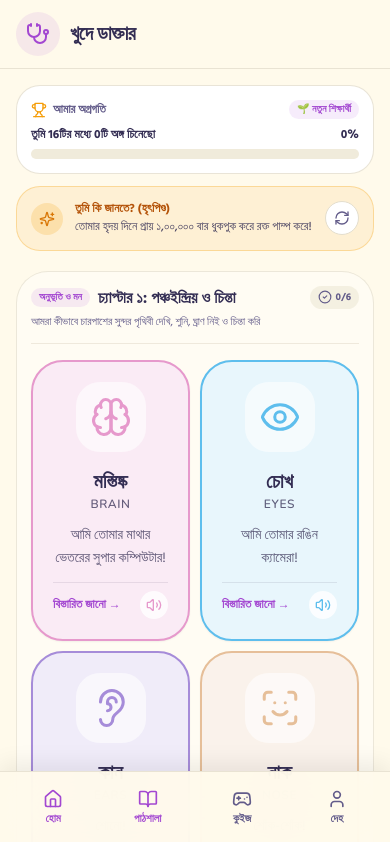
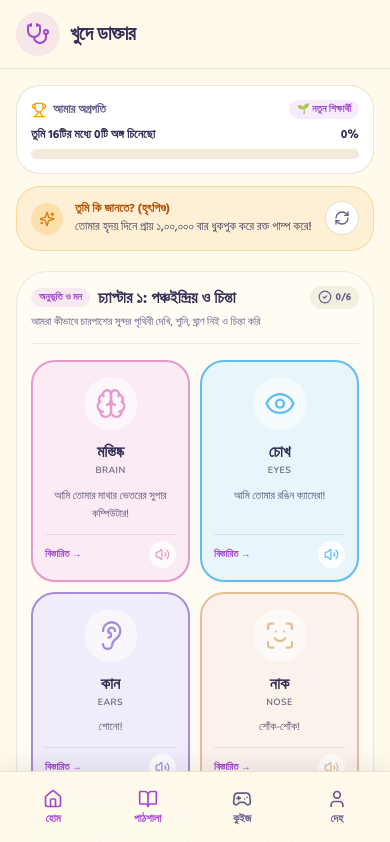
Before and after one commit to tomahmed420/KhudeDoctor-, a React (Vite) app: page / in a window 390 px wide. Shown: the top 842 px of the page. Built offline with nearby package versions, Linux system fonts and the light colour scheme; the HTML template or start-up script is replaced by a standard one.

Commit message:
feat: optimize organ cards for mobile two-column layout

```diff
--- a/src/components/wonders/OrganCard.tsx
+++ b/src/components/wonders/OrganCard.tsx
@@ -44,46 +44,47 @@ export const OrganCard = ({ organ, onClick, isExplored = false }: OrganCardProps
 
   return (
     <motion.div
-      whileHover={{ scale: 1.03, y: -4 }}
-      whileTap={{ scale: 0.98 }}
+      whileHover={{ scale: 1.02, y: -3 }}
+      whileTap={{ scale: 0.97 }}
       initial={{ opacity: 0, y: 15 }}
       animate={{ opacity: 1, y: 0 }}
       transition={{ type: "spring", stiffness: 300, damping: 20 }}
       onClick={onClick}
       className={`
         ${colors.bg} ${colors.border}
-        relative cursor-pointer rounded-3xl border-2 border-solid p-5 sm:p-6
-        shadow-sm hover:shadow-md transition-shadow duration-300
-        flex flex-col items-center text-center gap-3
+        relative cursor-pointer rounded-2xl sm:rounded-3xl border-2 border-solid
+        p-3 sm:p-6 shadow-sm hover:shadow-md transition-shadow duration-300
+        flex flex-col items-center text-center gap-2.5 sm:gap-3 min-h-[190px] sm:min-h-0
       `}
     >
-      {/* Exploration Status Badge */}
       {isExplored && (
-        <div className="absolute top-3 left-3 flex items-center gap-1 bg-emerald-100 text-emerald-800 text-[11px] font-bangla font-bold px-2 py-0.5 rounded-full shadow-xs">
-          <CheckCircle2 size={12} className="text-emerald-600" />
-          <span>শেখা হয়েছে</span>
+        <div className="absolute top-2 left-2 flex items-center gap-1 bg-emerald-100 text-emerald-800 text-[9px] sm:text-[11px] font-bangla font-bold px-1.5 sm:px-2 py-0.5 rounded-full shadow-xs">
+          <CheckCircle2 size={11} className="text-emerald-600" />
+          <span className="hidden sm:inline">শেখা হয়েছে</span>
+          <span className="sm:hidden">✓</span>
         </div>
       )}
 
       <motion.div
-        animate={{ y: [0, -4, 0] }}
-        transition={{ repeat: Infinity, duration: 2.4, ease: "easeInOut" }}
-        className={`${colors.icon} p-3.5 sm:p-4 rounded-2xl bg-card/60 shadow-xs mt-1`}
+        animate={{ y: [0, -3, 0] }}
+        transition={{ repeat: Infinity, duration: 2.8, ease: "easeInOut" }}
+        className={`${colors.icon} p-2.5 sm:p-4 rounded-2xl bg-card/60 shadow-xs mt-1`}
       >
-        <IconComponent size={42} strokeWidth={1.75} />
+        <IconComponent size={32} className="sm:hidden" strokeWidth={1.75} />
+        <IconComponent size={42} className="hidden sm:block" strokeWidth={1.75} />
       </motion.div>
 
       <div>
-        <h3 className="font-bangla font-bold text-xl sm:text-2xl text-foreground">{organ.name}</h3>
-        <p className="text-xs sm:text-sm text-foreground/75 font-nunito font-semibold uppercase tracking-wider">{organ.nameBn}</p>
+        <h3 className="font-bangla font-bold text-base sm:text-2xl text-foreground">{organ.name}</h3>
+        <p className="text-[9px] sm:text-sm text-foreground/75 font-nunito font-semibold uppercase tracking-wider">{organ.nameBn}</p>
       </div>
 
-      <p className="text-sm text-foreground/80 line-clamp-2 font-bangla leading-relaxed">
-        {organ.simpleFunction.split('!')[0]}!
+      <p className="text-[11px] sm:text-sm text-foreground/80 line-clamp-2 font-bangla leading-relaxed">
+        {organ.simpleFunction.split("!")[0]}!
       </p>
 
-      <div className="w-full pt-2 mt-auto flex items-center justify-between border-t border-foreground/10 text-xs font-bangla font-semibold text-primary">
-        <span>বিস্তারিত জানো →</span>
+      <div className="w-full pt-1.5 sm:pt-2 mt-auto flex items-center justify-between border-t border-foreground/10 text-[10px] sm:text-xs font-bangla font-semibold text-primary">
+        <span>বিস্তারিত →</span>
         {isSupported && (
           <motion.button
             whileHover={{ scale: 1.1 }}
@@ -91,13 +92,9 @@ export const OrganCard = ({ organ, onClick, isExplored = false }: OrganCardProps
             onClick={handleSpeak}
             title={isSpeaking ? "বন্ধ করুন" : "শুনুন"}
             aria-label="অডিও শুনুন"
-            className={`p-1.5 rounded-full transition-colors ${
-              isSpeaking
-                ? `${colors.icon} bg-card animate-pulse shadow-xs`
-                : `${colors.icon} bg-card/80 hover:bg-card`
-            }`}
+            className={`p-1.5 rounded-full transition-colors ${isSpeaking ? `${colors.icon} bg-card animate-pulse shadow-xs` : `${colors.icon} bg-card/80 hover:bg-card`}`}
           >
-            {isSpeaking ? <VolumeX size={16} /> : <Volume2 size={16} />}
+            {isSpeaking ? <VolumeX size={15} /> : <Volume2 size={15} />}
           </motion.button>
         )}
       </div>
```
